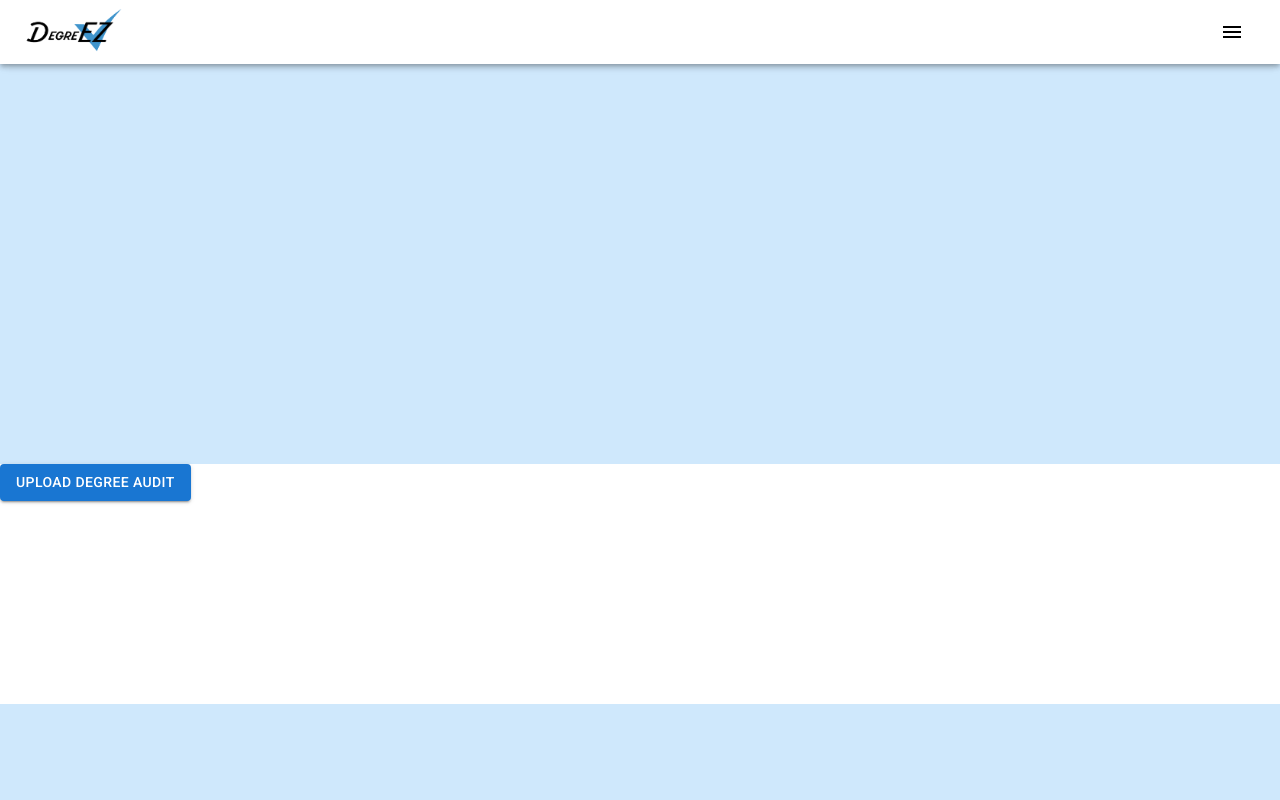
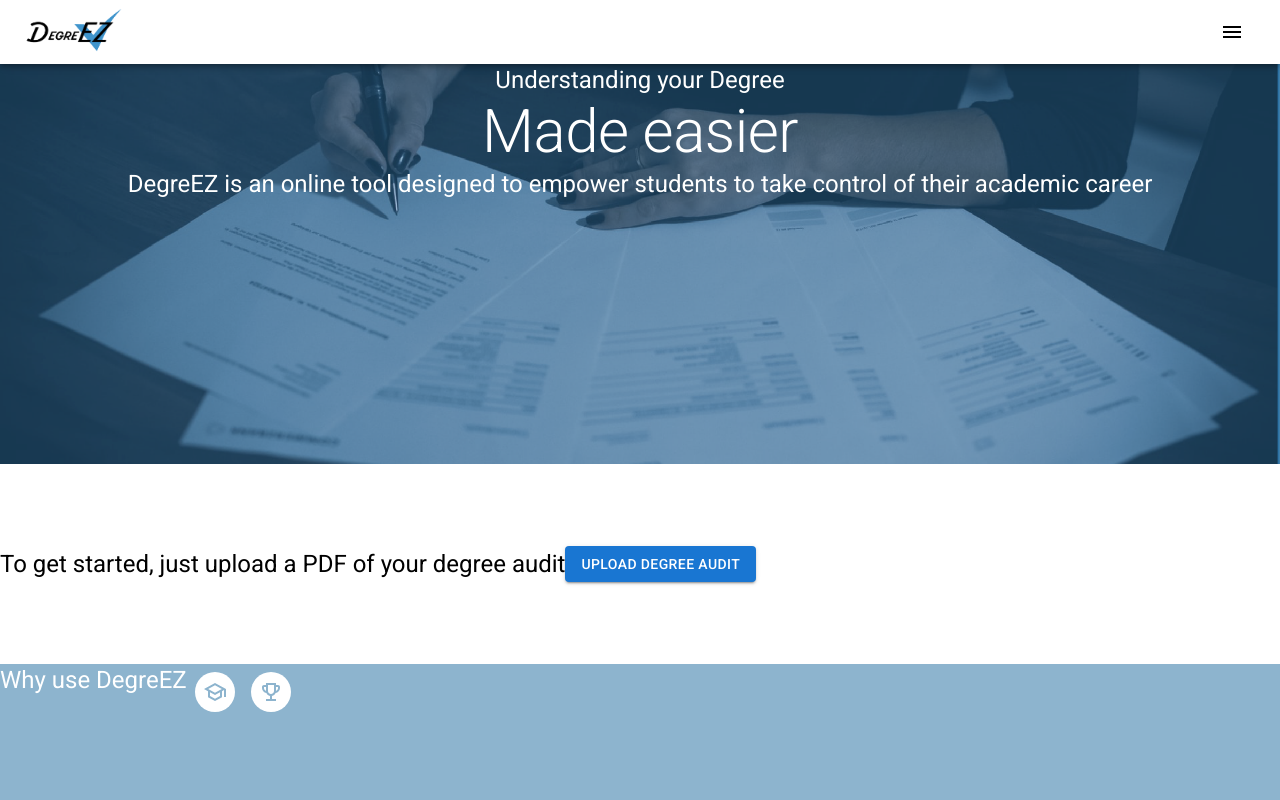
Before and after one commit to JenniferNA/DegreEZ, a React (Create React App) app in the folder client/: page / in a window 1280 px wide. Shown: the top 800 px of the page. Built offline with nearby package versions, Linux system fonts and the light colour scheme.

Commit message:
Worked on Homepage. Added icons and text.

```diff
--- a/client/src/components/Home.js
+++ b/client/src/components/Home.js
@@ -1,25 +1,44 @@
-import React,{Component} from 'react';
-import Grid from '@mui/material/Grid';
+import React, {Component} from 'react';
 import homebg from '../graphics/HomeBG.png';
 import axios from 'axios';
+import PropTypes from 'prop-types';
 import { styled } from '@mui/material/styles';
-
-import Button from '@mui/material/Button';
-
-
+import { Typography, Button, CssBaseline, Box, Grid, Paper, Avatar } from '@mui/material';
+import SchoolOutlinedIcon from '@mui/icons-material/SchoolOutlined';
+import EmojiEventsOutlinedIcon from '@mui/icons-material/EmojiEventsOutlined';
 
 const Input = styled('input')({
   display: 'none',
 });
 
 function Home() {
-
-
   return (
     <div className="home">
-      <Grid component="div" backgroundImage={homebg} backgroundSize="cover" sx={{ bgcolor: '#cfe8fc', height: '50vh', width:'100vw', flexGrow: 1 }}>
+      <Grid container component="top">
+        <Grid>
+          <Box
+            class="homebg"
+            style={{
+            backgroundImage: `url(${homebg})`,
+            backgroundSize: "cover",
+            height: '50vh',
+            width:'100vw'
+            }}>
+              <Typography variant="h5" align="center" color="white">Understanding your Degree</Typography>
+              <Typography variant="h2" align="center" color="white">Made easier</Typography>
+              <Typography variant="h5" align="center" color="white">
+                DegreEZ is an online tool designed to empower students to take control of their academic career
+              </Typography>
+          </Box>
         </Grid>
-      <Grid component="div" backgroundImage={homebg} backgroundSize="cover" sx={{ bgcolor: '#ffffff', height: '30vh', width:'100vw', flexGrow: 1 }}>
+        <Grid container component="middle" justify="center" alignItems="center" height='25vh'>
+          <Grid item>
+            <Typography variant="h5" align='center'>
+              To get started, just upload a PDF of your degree audit
+            </Typography>
+          </Grid>
+
+          <Grid item component="upload" justify="center"  alignItems="center">
             <label htmlFor="contained-button-file">
             <Input accept=".pdf/*" id="contained-button-file" multiple type="file" />
               <Button variant="contained" component="span">
@@ -27,7 +46,17 @@ function Home() {
               </Button>
             </label>
           </Grid>
-      <Grid component="div" backgroundImage={homebg} backgroundSize="cover" sx={{ bgcolor: '#cfe8fc', height: '100vh', width:'100vw', flexGrow: 1 }}>
+
+        </Grid>
+        <Grid container component="bottom" backgroundSize="cover" sx={{ bgcolor: '#8db4ce', height: '25vh', width:'100vw'}}>
+          <Typography variant="h5" align="center" color="white">Why use DegreEZ</Typography>
+          <Avatar sx={{ m: 1, color: '#8db4ce', bgcolor: 'white' }}>
+            <SchoolOutlinedIcon />
+          </Avatar>
+          <Avatar sx={{ m: 1, color: '#8db4ce', bgcolor: 'white' }}>
+            <EmojiEventsOutlinedIcon />
+          </Avatar>
+        </Grid>
       </Grid>
     </div>
   );
```
Lines whose indentation alone changed are shown as unchanged.
